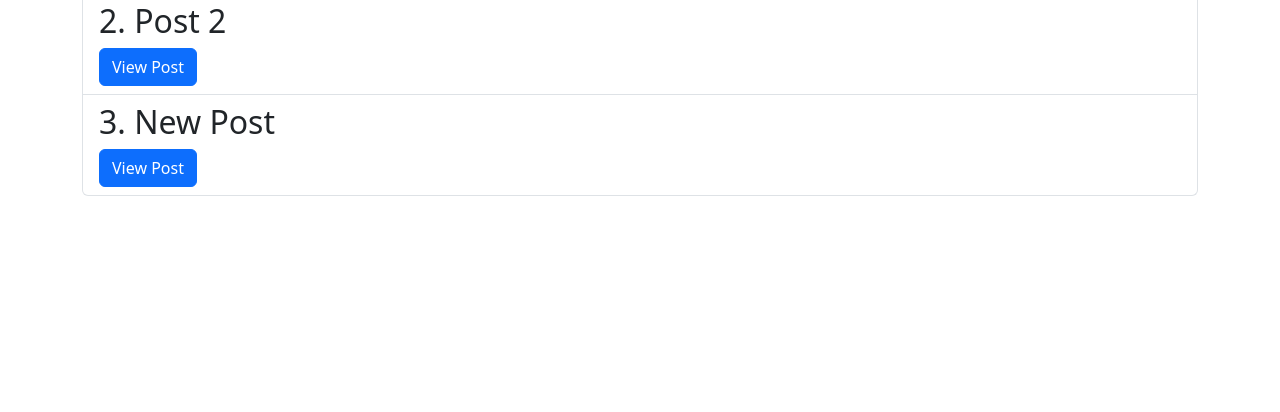
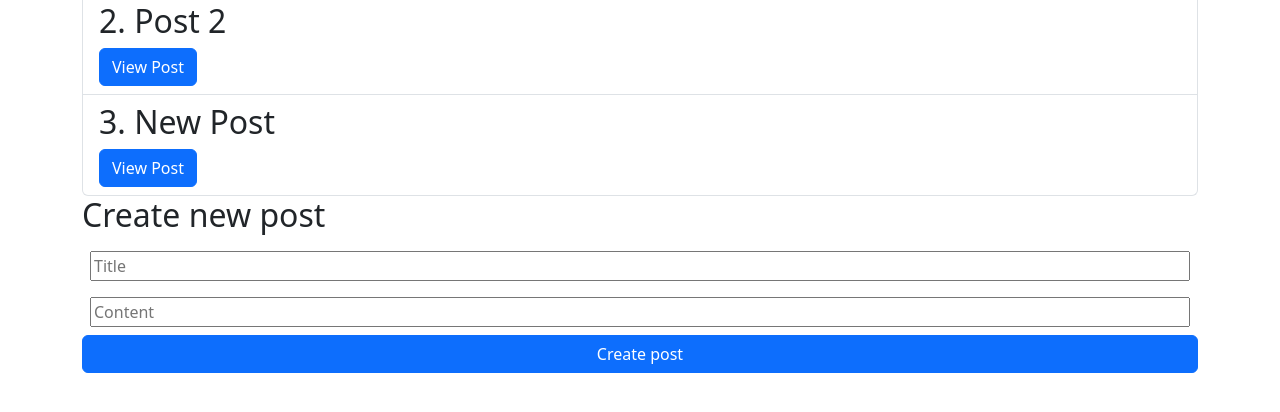
Before and after one commit to sounditbox/M3PyHunters, a Django app: page /blog/posts/ in a window 1280 px wide. Shown: the part 184-596 px from the top of the page. Run offline with Django 5.2, Linux system fonts and the light colour scheme.

Commit message:
basic cbvs

```diff
--- a/apps/blog/templates/post_list.html
+++ b/apps/blog/templates/post_list.html
@@ -21,4 +21,14 @@
         {% endfor %}
     </ul>
 </div>
+
+<div class="container">
+    <h2>Create new post</h2>
+    <form action="{% url 'blog:post_list' %}" class="d-flex flex-column" method="post">
+        {% csrf_token %}
+        <input class="m-2" type="text" name="title" placeholder="Title">
+        <input class="m-2" type="text" name="content" placeholder="Content">
+        <button class="btn btn-primary" type="submit">Create post</button>
+    </form>
+</div>
 {% endblock %}
--- a/apps/blog/urls.py
+++ b/apps/blog/urls.py
@@ -4,12 +4,12 @@ from .views import *
 app_name = 'apps.blog'
 
 urlpatterns = [
-    path('my_first_view/', my_first_view),
-    path('my_dynamic_url/<path:conv>/', dynamic_view),
-    path('vars/<int:var1>/second/<str:var2>/', two_vars),
-    path('request_review/', request_review, name='request_review'),
 
-    path('posts/', post_list, name='post_list'),
-    path('posts/<int:post_id>/', get_post, name='post_detail'),
-    path('posts/<int:post_id>/comments/', get_post_comments, name='comments'),
+    # path('posts/', post_list, name='post_list'), # FBV
+    path('posts/', PostListView.as_view(), name='post_list'),  # CBV аналог
+
+    # path('posts/<int:post_id>/', get_post, name='post_detail'),
+    path('posts/<int:post_id>/', PostDetailView.as_view(), name='post_detail'),
+    # path('posts/<int:post_id>/comments/', get_post_comments, name='comments'),
+    path('posts/<int:post_id>/comments/', CommentListView.as_view(), name='comments'),
 ]
--- a/apps/blog/views.py
+++ b/apps/blog/views.py
@@ -1,25 +1,9 @@
 from typing import Any
 
 from django.http import HttpRequest, HttpResponse
-from django.shortcuts import render
-from django.urls import reverse
-from django.views.decorators.csrf import csrf_exempt
-
-
-# FBV - Function Based View
-def my_first_view(request: HttpRequest) -> HttpResponse:
-    return render(request, 'first_view.html')
-
-
-def dynamic_view(request: HttpRequest, conv: str) -> HttpResponse:
-    # запрос к бд - вытащить отдельную статью
-    # сформировать контекст для html
-    return HttpResponse(f'<h1>Counter {conv}</h1>')
-
-
-def two_vars(request: HttpRequest, var1: int, var2: int) -> HttpResponse:
-    return HttpResponse(f'<h1>Data from url: 1:{var1}, 2:{var2}</h1>')
-
+from django.shortcuts import render, redirect
+from django.views import View
+from django.views.generic import TemplateView
 
 pseudo_db = {
     'posts': {
@@ -35,80 +19,116 @@ pseudo_db = {
 }
 
 
-def get_post(request: HttpRequest, post_id: int) -> HttpResponse:
-    if post_id not in pseudo_db['posts']:
-        return render(request, '404.html', {'instance': f'Post {post_id}'})
-    post = pseudo_db['posts'][post_id]
-
-    context = {
-        'post': post,
-        'title': f'Post {post["title"]}'
-    }
-    return render(request, 'post_detail.html', context)
+# def get_post(request: HttpRequest, post_id: int) -> HttpResponse:
+#     if post_id not in pseudo_db['posts']:
+#         return render(request, '404.html', {'instance': f'Post {post_id}'})
+#     post = pseudo_db['posts'][post_id]
+#
+#     context = {
+#         'post': post,
+#         'title': f'Post {post["title"]}'
+#     }
+#     return render(request, 'post_detail.html', context)
 
 
-def get_post_comments(request, post_id):
-    if post_id not in pseudo_db['posts']:
-        return render(request, '404.html', {'instance': f'Post {post_id}'})
-    comments = [c for c in pseudo_db['comments'].values() if
-                c['post_id'] == post_id]
-    context = {
-        'comments': comments,
-        'post_id': post_id,
-        'title': f'Comments for post {post_id}'
-    }
+class PostDetailView(View):
+    def get(self, request, post_id):
+        if post_id not in pseudo_db['posts']:
+            return render(request, '404.html', {'instance': f'Post {post_id}'})
+        post = pseudo_db['posts'][post_id]
 
-    return render(request, 'comment_list.html', context)
+        context = {
+            'post': post,
+            'title': f'Post {post["title"]}'
+        }
+        return render(request, 'post_detail.html', context)
 
 
-def post_list(request: HttpRequest) -> HttpResponse:
-    posts = [p for p in pseudo_db['posts'].values()]
-    context: dict[str, Any] = {
-        'title': 'All posts',
-        'posts': posts,
-    }
-    return render(request, 'post_list.html', context)
+
+# def get_post_comments(request, post_id):
+#     if request.method == 'POST':
+#         content = request.POST.get('content')
+#         new_comment = {'post_id': post_id, 'content': content}
+#         pseudo_db['comments'][len(pseudo_db['comments']) + 1] = new_comment
+#         return redirect('blog:comments', post_id=post_id)
+#
+#     if post_id not in pseudo_db['posts']:
+#         return render(request, '404.html', {'instance': f'Post {post_id}'})
+#     comments = [c for c in pseudo_db['comments'].values() if
+#                 c['post_id'] == post_id]
+#     context = {
+#         'comments': comments,
+#         'post_id': post_id,
+#         'title': f'Comments for post {post_id}'
+#     }
+#
+#     return render(request, 'comment_list.html', context)
 
 
-@csrf_exempt
-def request_review(request: HttpRequest) -> HttpResponse:
-    response = '<h1>Request Data:</h1>'
-    response += f'<p>Method: {request.method}</p>'
-    response += f'<p>Path: {request.path}</p>'
+class CommentListView(View):
+    def get(self, request, post_id):
+        if post_id not in pseudo_db['posts']:
+            return render(request, '404.html', {'instance': f'Post {post_id}'})
+        comments = [c for c in pseudo_db['comments'].values() if
+                    c['post_id'] == post_id]
+        context = {
+            'comments': comments,
+            'post_id': post_id,
+            'title': f'Comments for post {post_id}'
+        }
 
-    # response += f'<h2>Headers:</h2>'
-    # response += f'{request.headers}</p>'
-    #
-    # response += f'<h2>Body:</h2>'
-    # response += f'<p>{request.body}</p>'
+        return render(request, 'comment_list.html', context)
 
-    # response += f'<h2>Cookies:</h2>'
-    # response += f'<p>{request.COOKIES}</p>'
+    def post(self, request, post_id):
+        content = request.POST.get('content')
+        new_comment = {'post_id': post_id, 'content': content}
+        pseudo_db['comments'][len(pseudo_db['comments']) + 1] = new_comment
+        return self.get(request, post_id)
 
-    # Параметры из url
-    response += '<h2>Query Params:</h2>'
-    for p in request.GET:
-        response += f'<p>{p}: {request.GET[p]}</p>'
 
-    # Данные из формы
-    if request.POST:
-        response += f'<h2>Post data:</h2>'
-        for p in request.POST:
-            response += f'<p>{p}: {request.POST[p]}</p>'
+# def post_list(request: HttpRequest) -> HttpResponse:
+#     if request.method == 'POST':
+#         title = request.POST.get('title')
+#         content = request.POST.get('content')
+#         new_post = {'id': len(pseudo_db['posts']) + 1, 'title': title,
+#                     'content': content}
+#         pseudo_db['posts'][new_post['id']] = new_post
+#     posts = [p for p in pseudo_db['posts'].values()]
+#     context: dict[str, Any] = {
+#         'title': 'All posts',
+#         'posts': posts,
+#     }
+#     return render(request, 'post_list.html', context)
 
-    # Если в форме присылался файл
-    if request.FILES:
-        response += f'<h2>Files attached:</h2>'
 
-        for f in request.FILES:
-            response += f'<p>{f}: {request.FILES[f].read()}</p>'
+class PostListView(View):
+    def get(self, request: HttpRequest):
+        posts = [p for p in pseudo_db['posts'].values()]
+        context: dict[str, Any] = {
+            'title': 'All posts',
+            'posts': posts,
+        }
+        return render(self.request, 'post_list.html', context)
 
-        with open('file.jpg', 'wb') as f:
-            f.write(request.FILES['file'].read())
+    def post(self, request):
+        title = self.request.POST.get('title')
+        content = self.request.POST.get('content')
+        new_post = {'id': len(pseudo_db['posts']) + 1, 'title': title,
+                    'content': content}
+        pseudo_db['posts'][new_post['id']] = new_post
+        return self.get(request)
 
-    if request.user.is_authenticated:
-        response += f'<h2>User: {request.user}'
-    else:
-        response += f'<h2>Not logged in</h2>'
-
-    return HttpResponse(response)
+#
+# class PostListView(TemplateView):
+#     template_name = 'post_list.html'
+#     extra_context = {
+#         'title': 'All posts',
+#         'posts': [p for p in pseudo_db['posts'].values()]
+#     }
+#
+#     def post(self, request):
+#         title = self.request.POST.get('title')
+#         content = self.request.POST.get('content')
+#         new_post = {'id': len(pseudo_db['posts']) + 1, 'title': title, 'content': content}
+#         pseudo_db['posts'][new_post['id']] = new_post
+#         return redirect('blog:post_list')
```
Also changed, not shown: apps/blog/templates/comment_list.html (+10 -0 lines).
